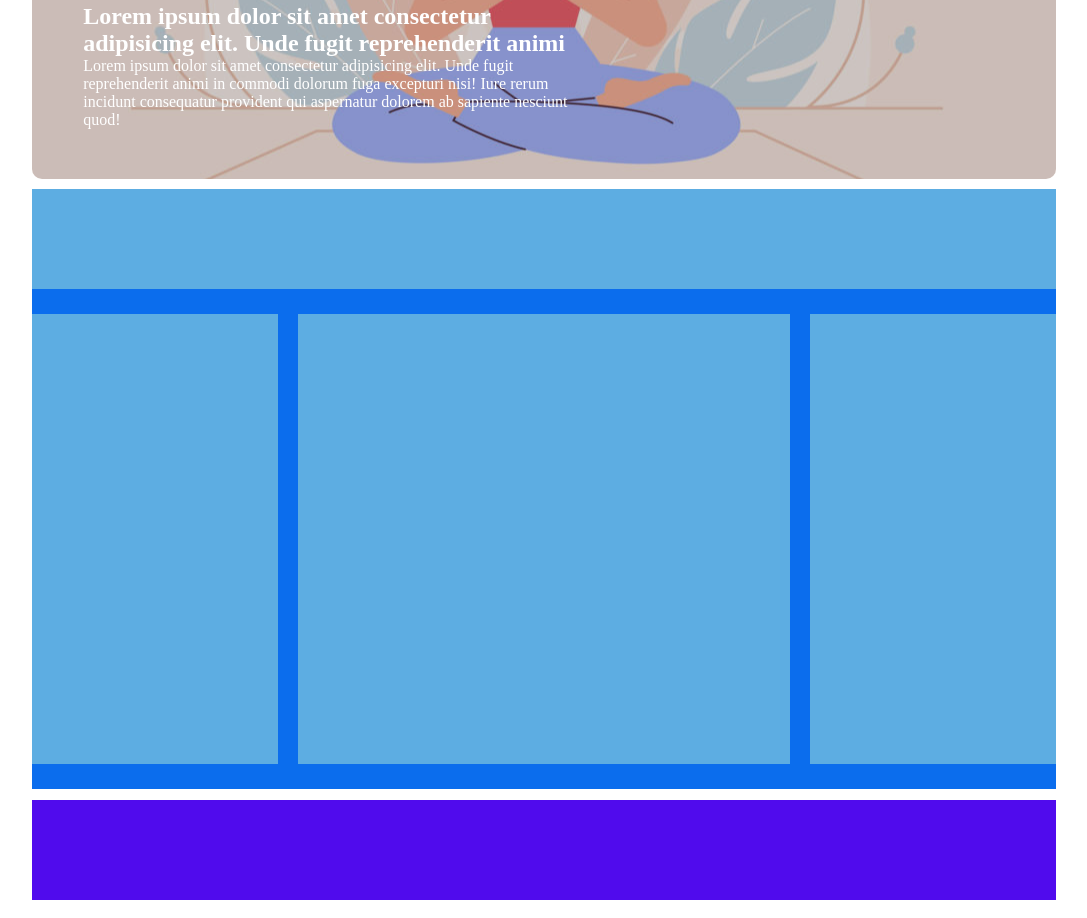
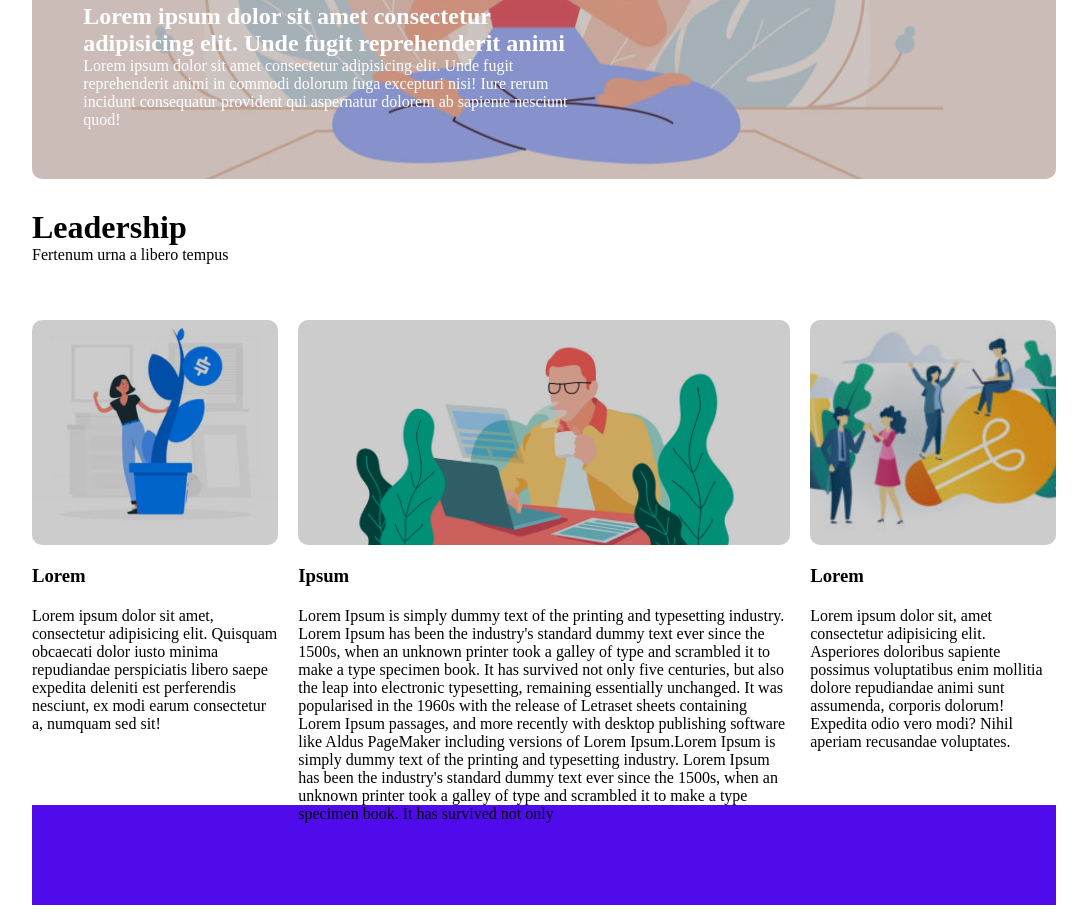
Before and after one commit to AbdelhamidAyadi/htmlcss-wp, a plain HTML site: page index.html in a window 1280 px wide. Shown: the part 496-1414 px from the top of the page, without its empty margins (96-1183 px from the left). Drawn offline with Linux system fonts and the light colour scheme.

Commit message:
Seconda section

```diff
--- a/asset/css/style.css
+++ b/asset/css/style.css
@@ -76,14 +76,15 @@ body{
 }
 
 .second-container{
-    height: 100px;
-    background-color: #5DADE2;
+    padding: 20px 0;
+}
 
+.second-container h2{
+    font-size: 2em;
 }
 
 .third-container{
     height: 500px;
-    background-color: #0B6DED  ;
 
 }
 .third-container::after{
@@ -95,31 +96,55 @@ body{
 .box1{
     height: 450px;
     width: 24%;
-    background-color: #5DADE2;
-
     float: left;
     margin-top: 25px;
     margin-bottom: 25px;
 
+
+}
+.bg-1{
+    background-image: url('../img/img-1.jpg');
+    background-position: center;
+    background-size:cover;
+    height: 50%;
+    width: 100%;
+    position: relative;
+
 }
 .box2{
     height: 450px;
-    background-color: #5DADE2;
     width: 48%;
     float: left;
     margin-left: 2%;
     margin-top: 25px;
     margin-bottom: 25px;
 
+
+}
+.bg-2{
+    background-image: url('../img/banner-2.jpg');
+    background-position: center;
+    background-size:cover;
+    height: 50%;
+    width: 100%;
+    position: relative;
 }
 .box3{
     height: 450px;
-    background-color: #5DADE2 ;
     width: 24%;
     float: left;
     margin-left: 2%;
     margin-top: 25px;
     margin-bottom: 25px;
+
+}
+.bg-3{
+    background-image: url('../img/img-3.jpg');
+    background-position: center;
+    background-size:cover;
+    height: 50%;
+    width: 100%;
+    position: relative;
 }
 
 
@@ -128,3 +153,6 @@ footer{
     background-color:#500BED ;
 
 }
+h3{
+    padding: 20px 0;
+}
--- a/index.html
+++ b/index.html
@@ -31,21 +31,51 @@
 
     <main >
         <div class="first-container margin border">
-            <div class="overlay border">
-
-            </div>
+            <div class="overlay border"></div>
             <div class="testo-1">
               <h2>Lorem ipsum dolor sit amet consectetur adipisicing elit.  Unde fugit reprehenderit animi </h2>
               <p>Lorem ipsum dolor sit amet consectetur adipisicing elit. Unde fugit reprehenderit animi in commodi dolorum fuga excepturi nisi! Iure rerum incidunt consequatur provident qui aspernatur dolorem ab sapiente nesciunt quod!</p>
             </div>
         </div>
-        <div class="second-container ">
+
+        <div class="second-container margin ">
+            <h2>Leadership</h2>
+            <p>Fertenum urna a libero tempus</p>
 
         </div>
+
         <div class="third-container">
-            <div class="box1"></div>
-            <div class="box2"></div>
-            <div class="box3"></div>
+            <div class="box1">
+
+                <div class="bg-1 border">
+                    <div class="overlay border"></div>
+
+                </div>
+                <h3>Lorem</h3>
+                <p>Lorem ipsum dolor sit amet, consectetur adipisicing elit. Quisquam obcaecati dolor iusto minima repudiandae perspiciatis libero saepe expedita deleniti est perferendis nesciunt, ex modi earum consectetur a, numquam sed sit! </p>
+            </div>
+            <div class="box2">
+
+                <div class="bg-2 border">
+                    <div class="overlay border"></div>
+
+                </div>
+                <h3>Ipsum</h3>
+                <p>
+                    Lorem Ipsum is simply dummy text of the printing and typesetting industry. Lorem Ipsum has been the industry's standard dummy text ever since the 1500s, when an unknown printer took a galley of type and scrambled it to make a type specimen book. It has survived not only five centuries, but also the leap into electronic typesetting, remaining essentially unchanged. It was popularised in the 1960s with the release of Letraset sheets containing Lorem Ipsum passages, and more recently with desktop publishing software like Aldus PageMaker including versions of Lorem Ipsum.Lorem Ipsum is simply dummy text of the printing and typesetting industry. Lorem Ipsum has been the industry's standard dummy text ever since the 1500s, when an unknown printer took a galley of type and scrambled it to make a type specimen book. It has survived not only
+                </p>
+            </div>
+            <div class="box3">
+
+                <div class="bg-3 border">
+                    <div class="overlay border"></div>
+
+                </div>
+                <h3>Lorem</h3>
+                <p>
+                    Lorem ipsum dolor sit, amet consectetur adipisicing elit. Asperiores doloribus sapiente possimus voluptatibus enim mollitia dolore repudiandae animi sunt assumenda, corporis dolorum! Expedita odio vero modi? Nihil aperiam recusandae voluptates.
+                </p>
+            </div>
 
         </div>
 
```
